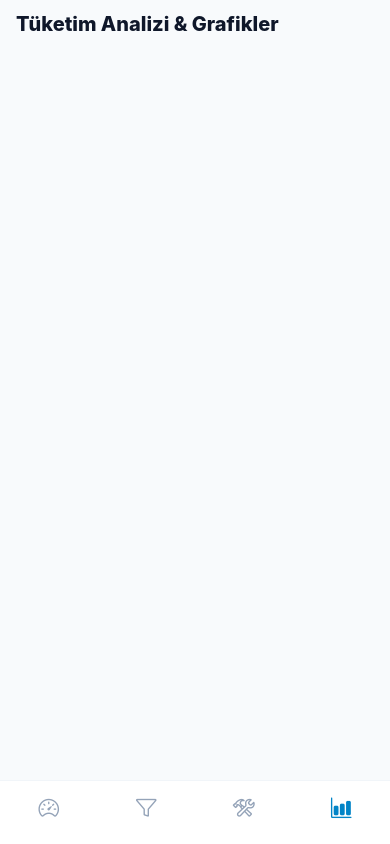
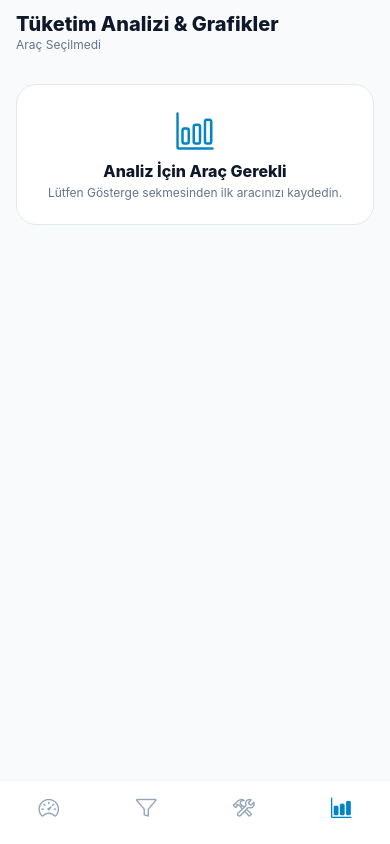
Before and after one commit to MehmetKoc1411/auto-log, a React Native app: screen /AnalyticsTab in a window 390 px wide. Built offline with nearby package versions, Linux system fonts and the light colour scheme.

Commit message:
feat: implement AnalyticsScreen with consumption LineChart and expense BarChart

```diff
--- a/src/screens/AnalyticsScreen.tsx
+++ b/src/screens/AnalyticsScreen.tsx
@@ -1,18 +1,330 @@
-import React from 'react';
-import { StyleSheet, Text, View } from 'react-native';
+// src/screens/AnalyticsScreen.tsx
+import React, { useState, useCallback } from 'react';
+import { StyleSheet, Text, View, ScrollView, Dimensions } from 'react-native';
 import { useSafeAreaInsets } from 'react-native-safe-area-context';
-import { COLORS } from '../constants/theme';
+import { useFocusEffect } from '@react-navigation/native';
+import { LineChart, BarChart } from 'react-native-gifted-charts';
+import { Ionicons } from '@expo/vector-icons';
+import { COLORS, SPACING } from '../constants/theme';
+import {
+  getActiveVehicleId,
+  getVehicles,
+  getFuelEntries,
+  getServiceRecords,
+  calculateAverageConsumption,
+} from '../services/storageService';
+import { Vehicle, FuelEntry, ServiceRecord } from '../types/vehicle';
+
+const SCREEN_WIDTH = Dimensions.get('window').width;
 
 export const AnalyticsScreen = () => {
   const insets = useSafeAreaInsets();
+  const [vehicle, setVehicle] = useState<Vehicle | null>(null);
+  const [fuelEntries, setFuelEntries] = useState<FuelEntry[]>([]);
+  const [serviceRecords, setServiceRecords] = useState<ServiceRecord[]>([]);
+  const [avgConsumption, setAvgConsumption] = useState<number | null>(null);
+
+  useFocusEffect(
+    useCallback(() => {
+      loadData();
+    }, [])
+  );
+
+  const loadData = async () => {
+    const activeId = await getActiveVehicleId();
+    const list = await getVehicles();
+    const current = list.find((v) => v.id === activeId) || list[0] || null;
+    setVehicle(current);
+
+    if (current) {
+      const fuels = await getFuelEntries(current.id);
+      const services = await getServiceRecords(current.id);
+      setFuelEntries(fuels);
+      setServiceRecords(services);
+      setAvgConsumption(calculateAverageConsumption(fuels));
+    } else {
+      setFuelEntries([]);
+      setServiceRecords([]);
+      setAvgConsumption(null);
+    }
+  };
+
+  // Tüketim Trendi (LineChart) Verisi Hazırlama
+  const getConsumptionChartData = () => {
+    const fullTanks = fuelEntries
+      .filter((e) => e.isFullTank)
+      .sort((a, b) => a.odometer - b.odometer);
+
+    if (fullTanks.length < 2) return [];
+
+    const dataPoints: { value: number; label: string; dataPointText?: string }[] = [];
+
+    for (let i = 1; i < fullTanks.length; i++) {
+      const prev = fullTanks[i - 1];
+      const curr = fullTanks[i];
+      const kmDiff = curr.odometer - prev.odometer;
+
+      if (kmDiff > 0) {
+        const val = Number(((curr.liters / kmDiff) * 100).toFixed(1));
+        const dateParts = curr.date.split('-');
+        const shortDate = `${dateParts[2]}/${dateParts[1]}`;
+        dataPoints.push({
+          value: val,
+          label: shortDate,
+          dataPointText: String(val),
+        });
+      }
+    }
+    return dataPoints;
+  };
+
+  // Harcama Özeti (BarChart)
+  const totalFuelCost = fuelEntries.reduce((sum, f) => sum + f.totalPrice, 0);
+  const totalServiceCost = serviceRecords.reduce((sum, s) => sum + s.cost, 0);
+  const grandTotalCost = totalFuelCost + totalServiceCost;
+
+  const costComparisonData = [
+    {
+      value: totalFuelCost,
+      label: 'Yakıt',
+      frontColor: COLORS.secondary,
+      topLabelComponent: () => (
+        <Text style={styles.barTopLabel}>{totalFuelCost.toLocaleString('tr-TR')} ₺</Text>
+      ),
+    },
+    {
+      value: totalServiceCost,
+      label: 'Bakım',
+      frontColor: COLORS.primary,
+      topLabelComponent: () => (
+        <Text style={styles.barTopLabel}>{totalServiceCost.toLocaleString('tr-TR')} ₺</Text>
+      ),
+    },
+  ];
+
+  const consumptionData = getConsumptionChartData();
+
   return (
-    <View style={[styles.container, { paddingTop: insets.top + 12 }]}>
-      <Text style={styles.title}>Tüketim Analizi & Grafikler</Text>
+    <View style={[styles.container, { paddingTop: insets.top + SPACING.sm }]}>
+      <View style={styles.header}>
+        <Text style={styles.title}>Tüketim Analizi & Grafikler</Text>
+        <Text style={styles.subtitle}>
+          {vehicle ? `${vehicle.plate} • ${vehicle.brand} ${vehicle.model}` : 'Araç Seçilmedi'}
+        </Text>
+      </View>
+
+      <ScrollView
+        contentContainerStyle={[styles.content, { paddingBottom: insets.bottom + 80 }]}
+        showsVerticalScrollIndicator={false}
+      >
+        {!vehicle ? (
+          <View style={styles.emptyCard}>
+            <Ionicons name="bar-chart-outline" size={40} color={COLORS.primary} style={{ marginBottom: 8 }} />
+            <Text style={styles.emptyTitle}>Analiz İçin Araç Gerekli</Text>
+            <Text style={styles.emptySub}>Lütfen Gösterge sekmesinden ilk aracınızı kaydedin.</Text>
+          </View>
+        ) : (
+          <>
+            {/* 3'lü Özet İstatistik Kartı */}
+            <View style={styles.summaryGrid}>
+              <View style={styles.summaryBox}>
+                <Text style={styles.summaryLabel}>Ortalama</Text>
+                <Text style={styles.summaryValue}>
+                  {avgConsumption ? `${avgConsumption}` : '- -'}
+                </Text>
+                <Text style={styles.summarySub}>L / 100 km</Text>
+              </View>
+
+              <View style={styles.summaryBox}>
+                <Text style={styles.summaryLabel}>Yakıt Masrafı</Text>
+                <Text style={[styles.summaryValue, { color: COLORS.secondary }]}>
+                  {totalFuelCost.toLocaleString('tr-TR')}
+                </Text>
+                <Text style={styles.summarySub}>TL Toplam</Text>
+              </View>
+
+              <View style={styles.summaryBox}>
+                <Text style={styles.summaryLabel}>Genel Masraf</Text>
+                <Text style={[styles.summaryValue, { color: COLORS.primary }]}>
+                  {grandTotalCost.toLocaleString('tr-TR')}
+                </Text>
+                <Text style={styles.summarySub}>Yakıt + Servis</Text>
+              </View>
+            </View>
+
+            {/* Tüketim Çizgi Grafiği */}
+            <Text style={styles.sectionHeading}>Tüketim Trendi (L / 100 km)</Text>
+            <View style={styles.chartCard}>
+              {consumptionData.length >= 1 ? (
+                <LineChart
+                  data={consumptionData}
+                  width={SCREEN_WIDTH - 80}
+                  height={190}
+                  color={COLORS.primary}
+                  thickness={3}
+                  startFillColor="rgba(2, 132, 199, 0.25)"
+                  endFillColor="rgba(2, 132, 199, 0.01)"
+                  areaChart
+                  isAnimated
+                  textColor1={COLORS.textPrimary}
+                  textFontSize1={11}
+                  dataPointsColor={COLORS.primary}
+                  dataPointsRadius={5}
+                  xAxisColor={COLORS.border}
+                  yAxisColor={COLORS.border}
+                  yAxisTextStyle={{ color: COLORS.textLight, fontSize: 10 }}
+                  xAxisLabelTextStyle={{ color: COLORS.textLight, fontSize: 10 }}
+                  noOfSections={4}
+                />
+              ) : (
+                <View style={styles.chartEmptyNotice}>
+                  <Ionicons name="information-circle-outline" size={24} color={COLORS.textLight} />
+                  <Text style={styles.chartEmptyText}>
+                    Trend grafiğinin oluşması için en az 2 adet "Full Dolum" yakıt girişi gereklidir.
+                  </Text>
+                </View>
+              )}
+            </View>
+
+            {/* Gider Dağılım Çubuk Grafiği */}
+            <Text style={styles.sectionHeading}>Maliyet Dağılımı</Text>
+            <View style={styles.chartCard}>
+              {grandTotalCost > 0 ? (
+                <View style={{ alignItems: 'center', paddingTop: 20 }}>
+                  <BarChart
+                    data={costComparisonData}
+                    width={SCREEN_WIDTH - 120}
+                    height={160}
+                    barWidth={44}
+                    spacing={60}
+                    roundedTop
+                    isAnimated
+                    xAxisColor={COLORS.border}
+                    yAxisColor={COLORS.border}
+                    yAxisTextStyle={{ color: COLORS.textLight, fontSize: 10 }}
+                    xAxisLabelTextStyle={{ color: COLORS.textPrimary, fontSize: 12, fontWeight: '700' }}
+                    noOfSections={3}
+                  />
+                </View>
+              ) : (
+                <View style={styles.chartEmptyNotice}>
+                  <Ionicons name="receipt-outline" size={24} color={COLORS.textLight} />
+                  <Text style={styles.chartEmptyText}>Henüz kaydedilmiş yakıt veya servis masrafı bulunmuyor.</Text>
+                </View>
+              )}
+            </View>
+          </>
+        )}
+      </ScrollView>
     </View>
   );
 };
 
 const styles = StyleSheet.create({
-  container: { flex: 1, backgroundColor: COLORS.background, paddingHorizontal: 16 },
-  title: { fontSize: 20, fontWeight: '800', color: COLORS.textPrimary },
+  container: {
+    flex: 1,
+    backgroundColor: COLORS.background,
+  },
+  header: {
+    paddingHorizontal: SPACING.md,
+    paddingBottom: SPACING.xs + 4,
+  },
+  title: {
+    fontSize: 20,
+    fontWeight: '800',
+    color: COLORS.textPrimary,
+  },
+  subtitle: {
+    fontSize: 12,
+    color: COLORS.textSecondary,
+    marginTop: 1,
+  },
+  content: {
+    paddingHorizontal: SPACING.md,
+    paddingTop: SPACING.xs,
+  },
+  emptyCard: {
+    backgroundColor: COLORS.card,
+    borderRadius: 20,
+    padding: SPACING.xl,
+    alignItems: 'center',
+    borderWidth: 1,
+    borderColor: COLORS.border,
+    marginTop: SPACING.sm,
+  },
+  emptyTitle: {
+    fontSize: 16,
+    fontWeight: '800',
+    color: COLORS.textPrimary,
+  },
+  emptySub: {
+    fontSize: 12,
+    color: COLORS.textSecondary,
+    marginTop: 4,
+  },
+  summaryGrid: {
+    flexDirection: 'row',
+    gap: 8,
+    marginBottom: SPACING.xs,
+  },
+  summaryBox: {
+    flex: 1,
+    backgroundColor: COLORS.card,
+    borderRadius: 16,
+    padding: 12,
+    borderWidth: 1,
+    borderColor: COLORS.border,
+    alignItems: 'center',
+  },
+  summaryLabel: {
+    fontSize: 11,
+    color: COLORS.textSecondary,
+    fontWeight: '600',
+  },
+  summaryValue: {
+    fontSize: 17,
+    fontWeight: '800',
+    color: COLORS.textPrimary,
+    marginTop: 4,
+  },
+  summarySub: {
+    fontSize: 10,
+    color: COLORS.textLight,
+    marginTop: 2,
+  },
+  sectionHeading: {
+    fontSize: 15,
+    fontWeight: '800',
+    color: COLORS.textPrimary,
+    marginTop: SPACING.md,
+    marginBottom: SPACING.xs + 2,
+  },
+  chartCard: {
+    backgroundColor: COLORS.card,
+    borderRadius: 20,
+    padding: SPACING.md,
+    borderWidth: 1,
+    borderColor: COLORS.border,
+    elevation: 1,
+    alignItems: 'center',
+  },
+  chartEmptyNotice: {
+    alignItems: 'center',
+    justifyContent: 'center',
+    paddingVertical: 24,
+    paddingHorizontal: 16,
+  },
+  chartEmptyText: {
+    fontSize: 12,
+    color: COLORS.textSecondary,
+    textAlign: 'center',
+    marginTop: 8,
+    lineHeight: 16,
+  },
+  barTopLabel: {
+    fontSize: 10,
+    fontWeight: '700',
+    color: COLORS.textSecondary,
+    marginBottom: 4,
+  },
 });
```
